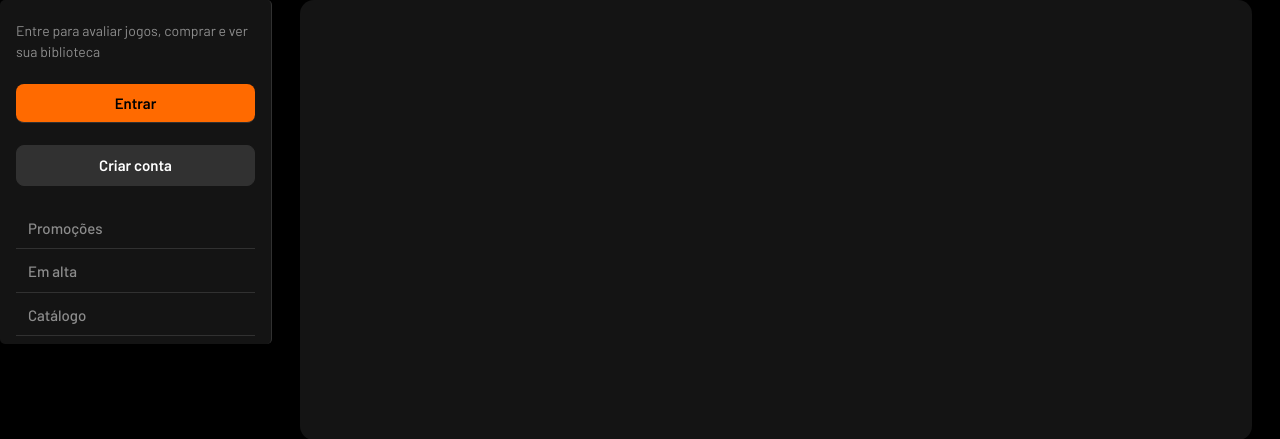
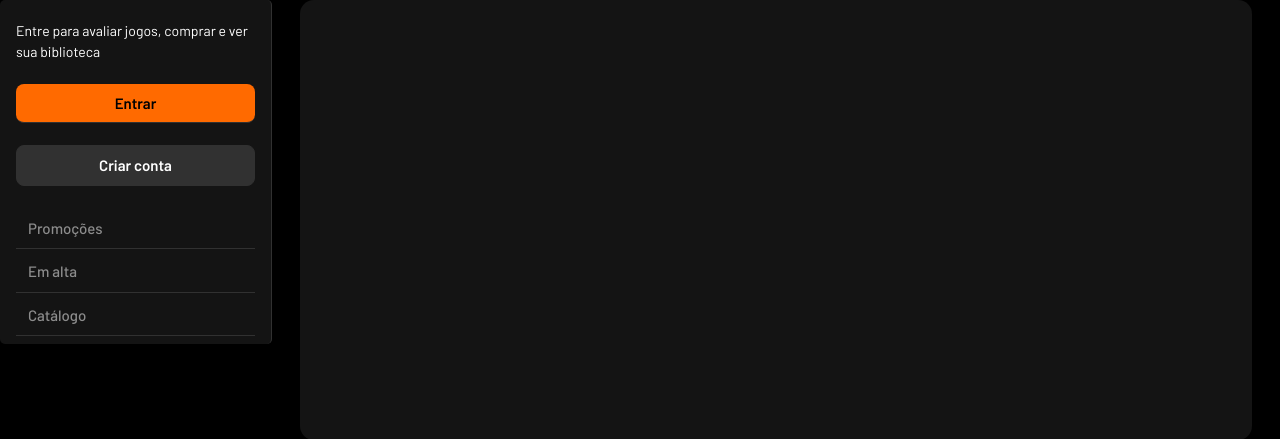
Before and after one commit to Caiovini02/projeto_biblioteca_de_jogos, a Flask app: page / in a window 1280 px wide. Shown: the part 68-507 px from the top of the page. Run offline with Flask 3, Linux system fonts and the light colour scheme; some web fonts are replaced.

Commit message:
Cor de texto corrigida

```diff
--- a/biblioteca_de_jogos/projeto/static/css/homepage.css
+++ b/biblioteca_de_jogos/projeto/static/css/homepage.css
@@ -610,7 +610,7 @@ footer {
 }
 
 .side nav .side-texto {
-    color: var(--texto-secundario);
+    color: var(--texto);
     font-size: 14px;
     margin-bottom: 20px;
 }
@@ -697,6 +697,7 @@ footer {
   padding: 40px 0;
   text-align: center;
   color: var(--texto-secundario);
+}
 /* mensagens de sucesso/erro (estilo base em mensagens.css) */
 main > .mensagens {
     margin-top: 16px;
```
